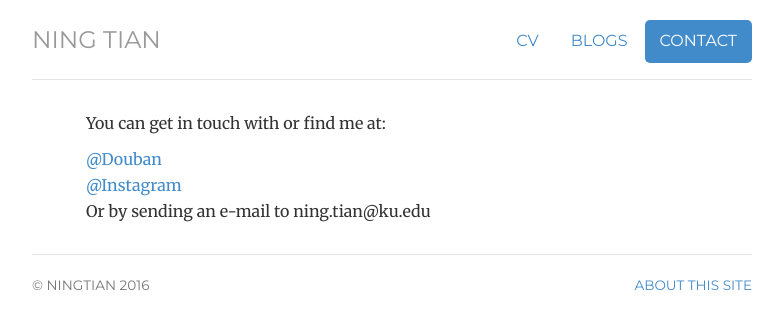
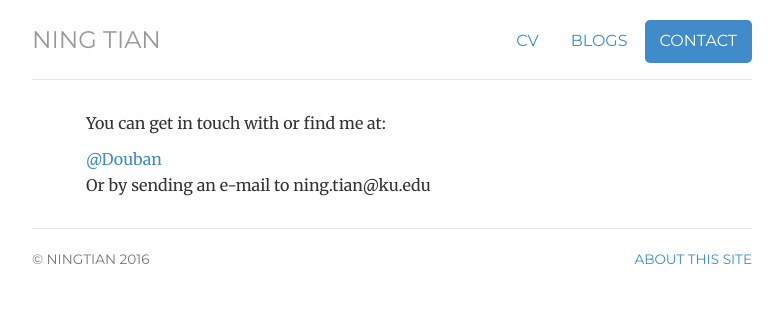
Before and after one commit to ningtian/ningtian.github.io, a Jekyll site: the page built from contact/index.html, in a window 1280 px wide. Shown: the top 329 px of the page, without its empty margins (248-1031 px from the left). Built offline with Jekyll 4.4.1, drawn with Linux system fonts in a browser that asks for light colours.

Commit message:
Update index.html

```diff
--- a/contact/index.html
+++ b/contact/index.html
@@ -13,7 +13,6 @@ description: Contact information for Ning Tian.
 
 	<ul class="list-unstyled">
 	<li><a href="https://www.douban.com/people/nwpu642/">@Douban</a></li>
-	<li><a href="https://www.instagram.com/muxurho/">@Instagram</a></li>
 	<li>Or by sending an e-mail to <span class="obfuscate">ude.uk@nait.gnin</span></li>
 	</ul>
 
```
